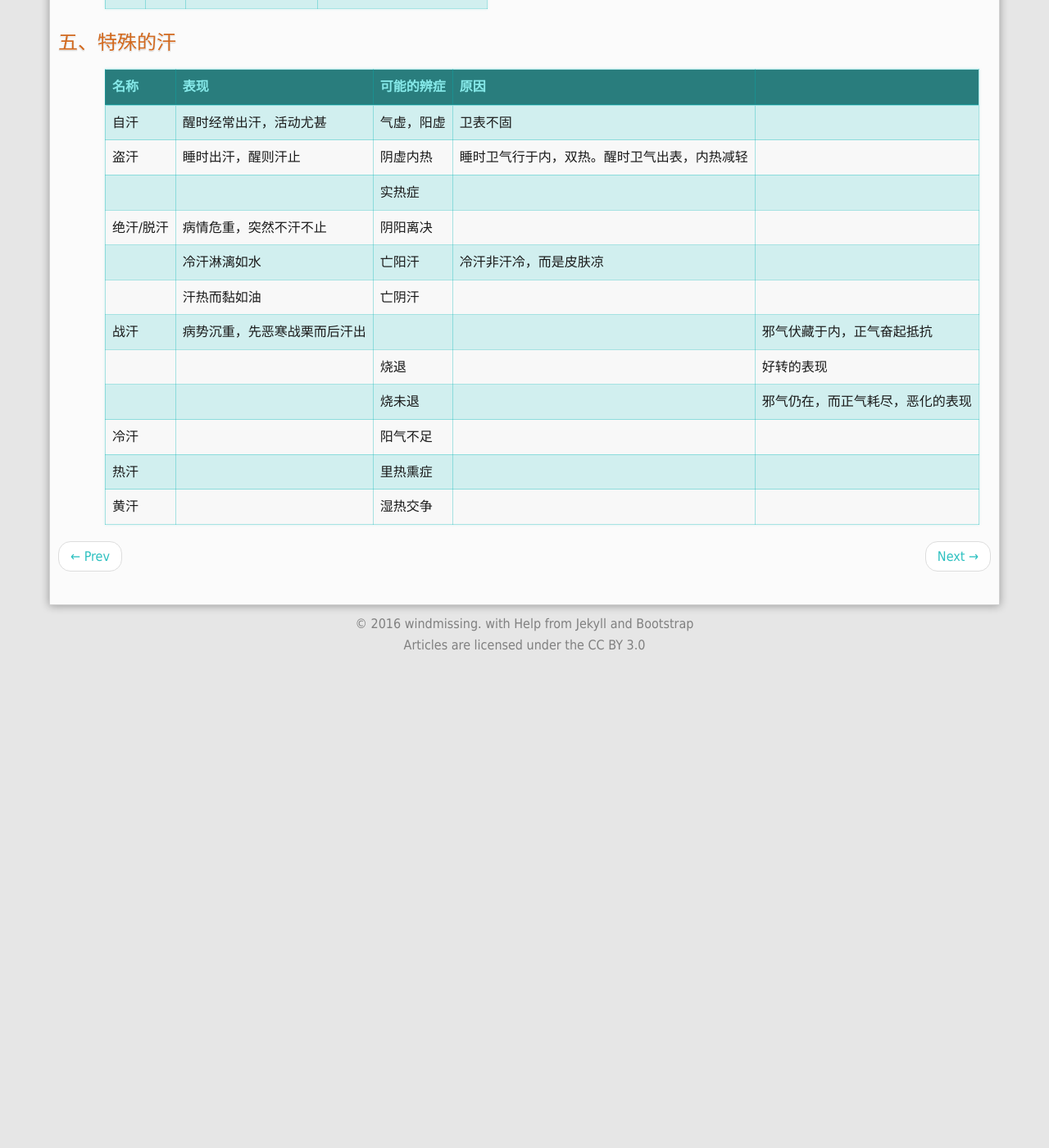
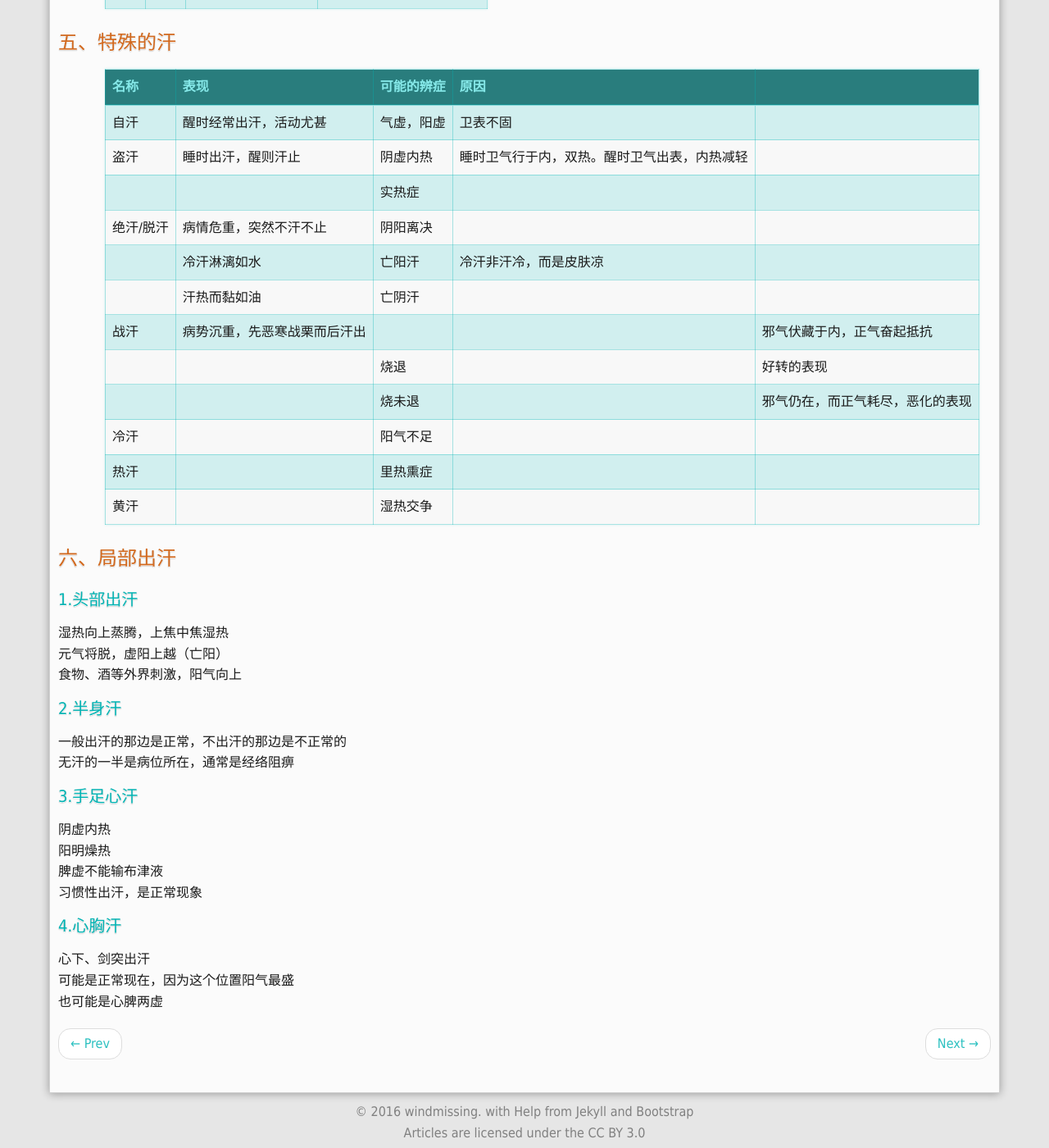
Before and after one commit to windmissing/windmissing.github.io, a Jekyll site: the page built from _posts/2016-08-18-ten-ask-2-sweat.md, in a window 1280 px wide and 1400 px high, scrolled down 1819 px. Shown: the whole window at 82% size. Built offline with Jekyll 4.4.1, drawn with Linux system fonts in a browser that asks for light colours; comment, search, counter and statistics services are not loaded; before the commit the page ends 2624 px from its top, so only the background shows below that.

Commit message:
Update 2016-08-18-ten-ask-2-sweat.md

```diff
--- a/_posts/2016-08-18-ten-ask-2-sweat.md
+++ b/_posts/2016-08-18-ten-ask-2-sweat.md
@@ -8,7 +8,9 @@ tags: [问诊]
 > 阳加于阴谓之汗
 
 #### 一、关于汗
+
 ##### 1.汗的概念
+
 汗：阳气蒸化津液、经过玄府、达于体表的一种物质。
 玄府：即毛窍，由阳气控制开合。
 阳气的作用：1.蒸化2.毛窍的开合。
@@ -81,3 +83,25 @@ tags: [问诊]
 |冷汗||阳气不足||
 |热汗||里热熏症||
 |黄汗||湿热交争||
+
+#### 六、局部出汗
+
+##### 1.头部出汗
+湿热向上蒸腾，上焦中焦湿热
+元气将脱，虚阳上越（亡阳）
+食物、酒等外界刺激，阳气向上
+
+##### 2.半身汗
+一般出汗的那边是正常，不出汗的那边是不正常的
+无汗的一半是病位所在，通常是经络阻痹
+
+##### 3.手足心汗
+阴虚内热
+阳明燥热
+脾虚不能输布津液
+习惯性出汗，是正常现象
+
+##### 4.心胸汗
+心下、剑突出汗
+可能是正常现在，因为这个位置阳气最盛
+也可能是心脾两虚
```
